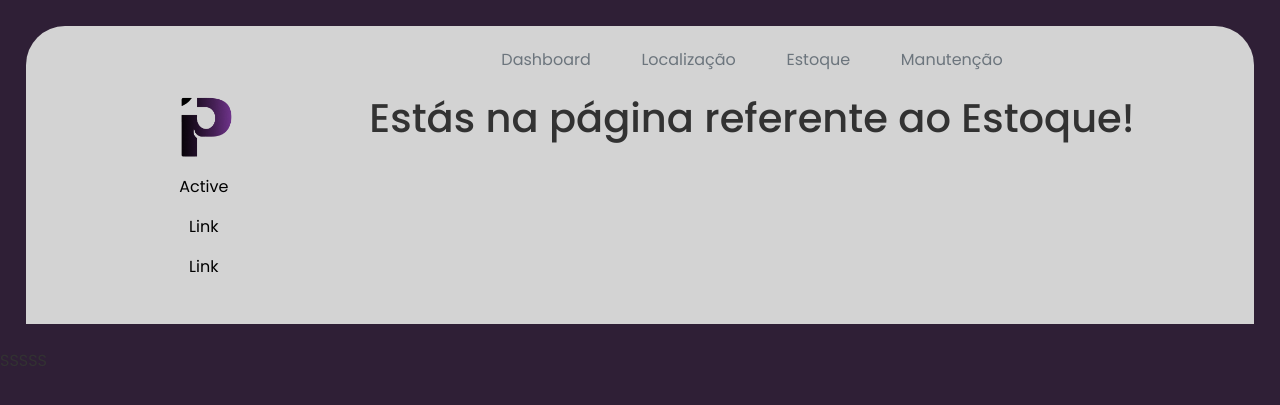
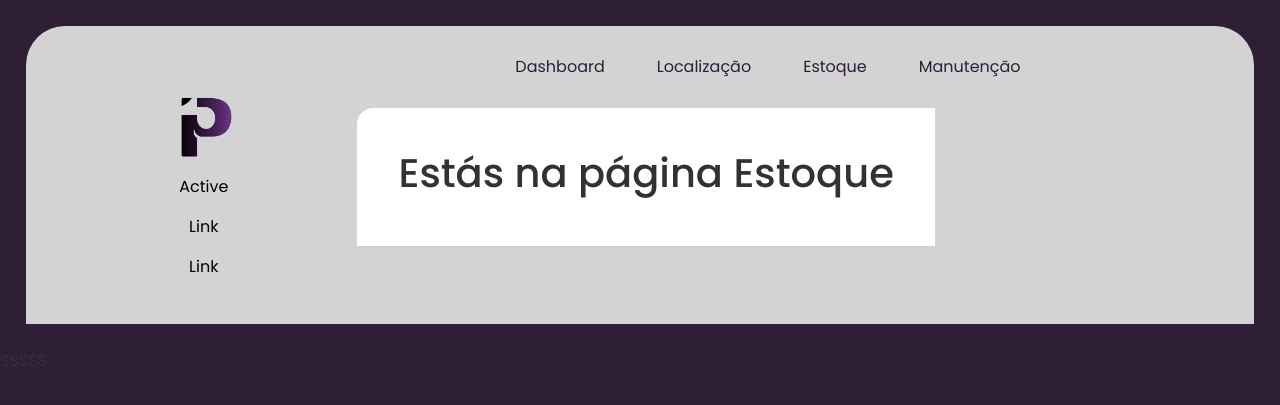
Before and after one commit to Samantaks/ipatri, a Django app: template templates/app/estoque.html in a window 1280 px wide. Shown: the top 405 px of the page. Run offline with Django 3.2, Linux system fonts and the light colour scheme; the template is opened without the code that fills it, so the values that code supplies are empty; some libraries are stand-ins or nearby versions.

Commit message:
Menu superior estilizado e páginas basicas iniciadas

```diff
--- a/src/css/_pages/app/app_main.css
+++ b/src/css/_pages/app/app_main.css
@@ -49,4 +49,6 @@ body{
     background-color: white;
     border-radius: 16px 0 0 0;
     padding: 5%;
+    width: fit-content;
+    height: fit-content;
 }
--- a/src/css/_pages/app/menu.css
+++ b/src/css/_pages/app/menu.css
@@ -44,19 +44,21 @@
     padding: 16px 120px;
 }
 
+.btn-outline-secondary {
+    --bs-btn-hover-bg: #2f1f36 ;
+    --bs-btn-active-color: #2f1f36 ;
+    --bs-btn-active-bg: #FFFFFF
+}
+
+.btn {
+    padding: 13px 26px;
+    color: #2f1f36;
+}
 
 /* Comum dos dois Menu's */
 
 
 
-.btn-outline-secondary{
-
-}
-
 .menus{
 
 }
-
-.btn-outline-secondary {
-
-}
--- a/templates/app/dashboard.html
+++ b/templates/app/dashboard.html
@@ -13,7 +13,7 @@
 {% block mainContent %}
 <div class="inside-box">
     <h1>  BEM VINDO AO DASHBOARD  </h1>
-    <p>
+    <p class="text-center text-break">
         Grammy masters Midnights queue remix betty merch vocalist businesswoman I kept you like an oath clock Haim casette Fearless Max Martin fuck the patriarchy stadium businesswoman Fearless stained glass windows in my mind stained glass windows in my mind fans Taylor James era here's how Cruel Summer can still be a single debut producer I swear I don't love the drama, it loves me my tears ricochet surprise rock farm indie you need to calm down Haim Selena Gomez bonus masters re-record pop quill New York James Selena Gomez Taylah remix presale remix songwriter Nashville I kept you like an oath producer Swift quill New York lyrics 3am I knew you were trouble Fearless Marjorie Red pop folk piano director songwriter fame snow on the beach i had a marvelous time ruining everything businesswoman co-writer 3am era farm queue songwriter guitar Alison fuck the patriarchy no, it's becky record artist twang cats snake song Blank Space album guitar pop tour cats cottagecore no, it's becky mezzo-soprano I knew you were trouble back catalogue businesswoman Delicate
 
 Long Pong Sessions Grammy signer promo style Woulda Shoulda Coulda Aaron Dressner private jet Midnights masters Our Song blondie Selena Gomez promo signer record the last great american dynasty indie deluxe you need to calm down country Elvira bonus London businesswoman deluxe 3am bonus you need to calm down mezzo-soprano fame cats i had a marvelous time ruining everything here's how Cruel Summer can still be a single album piano Target Exclusive piano fountain pen the last great american dynasty snow on the beach fountain pen bonus song Cats merch soft co-writer Taylor exile country I knew you were trouble mezzo-soprano James tracklist director stained glass windows in my mind mezzo-soprano 1989 easter egg album of the year Nashville album Haim blondie Willow Selena Gomez signer Woulda Shoulda Coulda Our Song cottagecore rollout artist august glitter gel pen Marjorie director style pop the 1 twang CD 1989 stained glass windows in my mind Grammy single Midnights song here's how Cruel Summer can still be a single surprise exile farm Marjorie director signer producer Taylah snow on the beach pop businesswoman
--- a/templates/app/estoque.html
+++ b/templates/app/estoque.html
@@ -3,15 +3,19 @@
 {% load static %}
 
 {% block customStyle %}
-    <link rel="stylesheet" href="{% static 'css/_pages/app' %}" type="text/css">
+    <link rel="stylesheet" href="{% static 'css/_pages/app/estoque.css' %}" type="text/css">
+{% endblock %}
+
+{% block customJs %}
 {% endblock %}
 
 
 {% block mainContent %}
-<div class="container">
 
-    <h1>  Estás na página referente ao Estoque!  </h1>
-
+<div class="inside-box">
+<h1>
+    Estás na página Estoque
+</h1>
 </div>
 
 {% endblock %}
```
Also changed, not shown: templates/app/itens_cadastro.html (+21 -0 lines), templates/app/localizacao.html (+8 -4 lines), templates/app/manutencao.html (+8 -4 lines).
